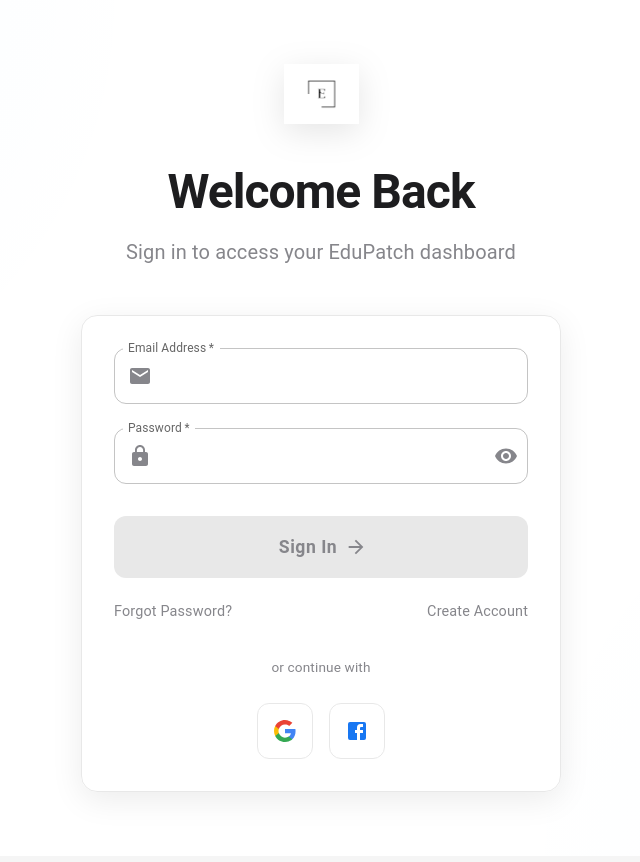
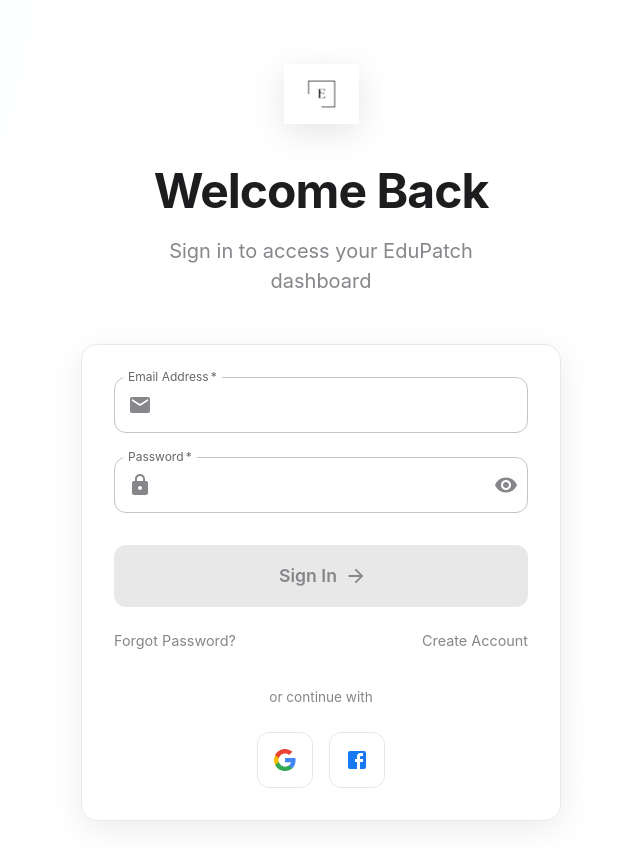
Before and after one commit to mahika880/eduPatch, a React (Create React App) app in the folder EduPatch-Frontend/frontend/: page /admin/login in a window 1280 px wide. Shown: the top 862 px of the page, without its empty margins (319-959 px from the left). Built offline with nearby package versions, Linux system fonts and the light colour scheme.

Commit message:
font style

```diff
--- a/EduPatch-Frontend/frontend/src/index.css
+++ b/EduPatch-Frontend/frontend/src/index.css
@@ -1,8 +1,6 @@
 body {
   margin: 0;
-  font-family: -apple-system, BlinkMacSystemFont, 'Segoe UI', 'Roboto', 'Oxygen',
-    'Ubuntu', 'Cantarell', 'Fira Sans', 'Droid Sans', 'Helvetica Neue',
-    sans-serif;
+  font-family: -apple-system, BlinkMacSystemFont, 'Segoe UI', 'Helvetica Neue', Arial, sans-serif;
   -webkit-font-smoothing: antialiased;
   -moz-osx-font-smoothing: grayscale;
 }
--- a/EduPatch-Frontend/frontend/src/styles/theme.js
+++ b/EduPatch-Frontend/frontend/src/styles/theme.js
@@ -22,7 +22,7 @@ const theme = createTheme({
     },
   },
   typography: {
-    fontFamily: '"Roboto", "Helvetica", "Arial", sans-serif',
+    fontFamily: '-apple-system, BlinkMacSystemFont, "Segoe UI", "Helvetica Neue", Arial, sans-serif',
     h1: {
       fontSize: '2.5rem',
       fontWeight: 600,
```
